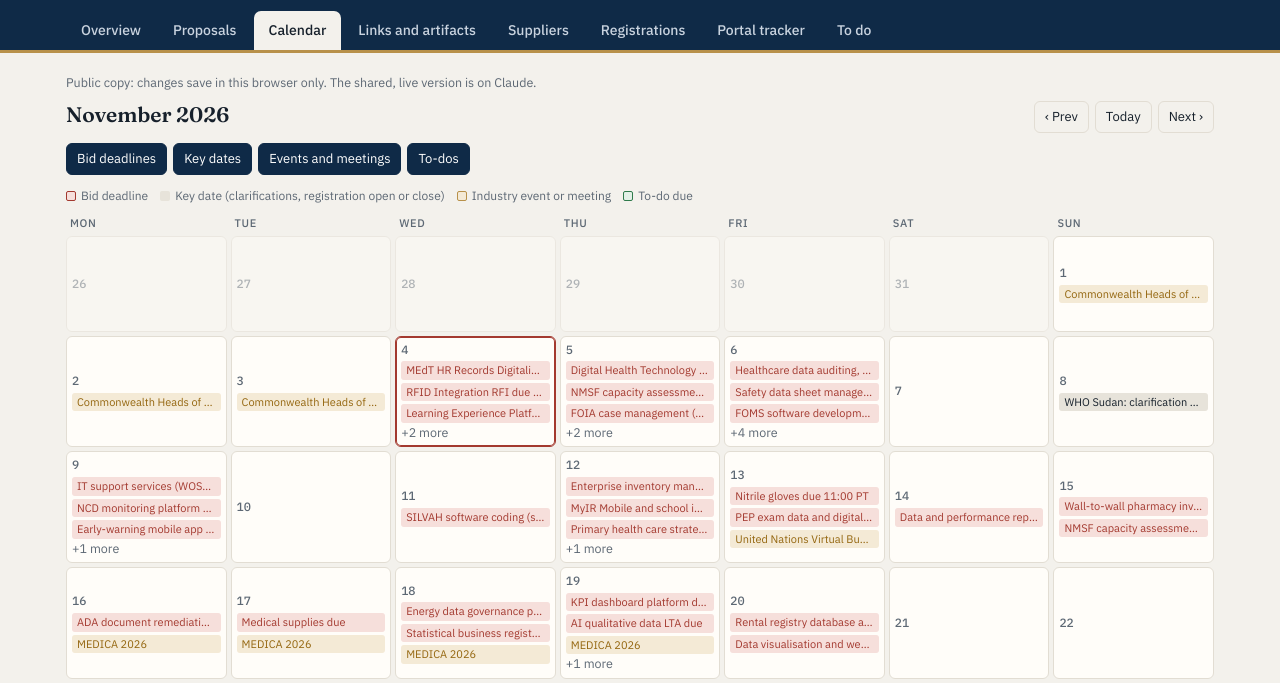
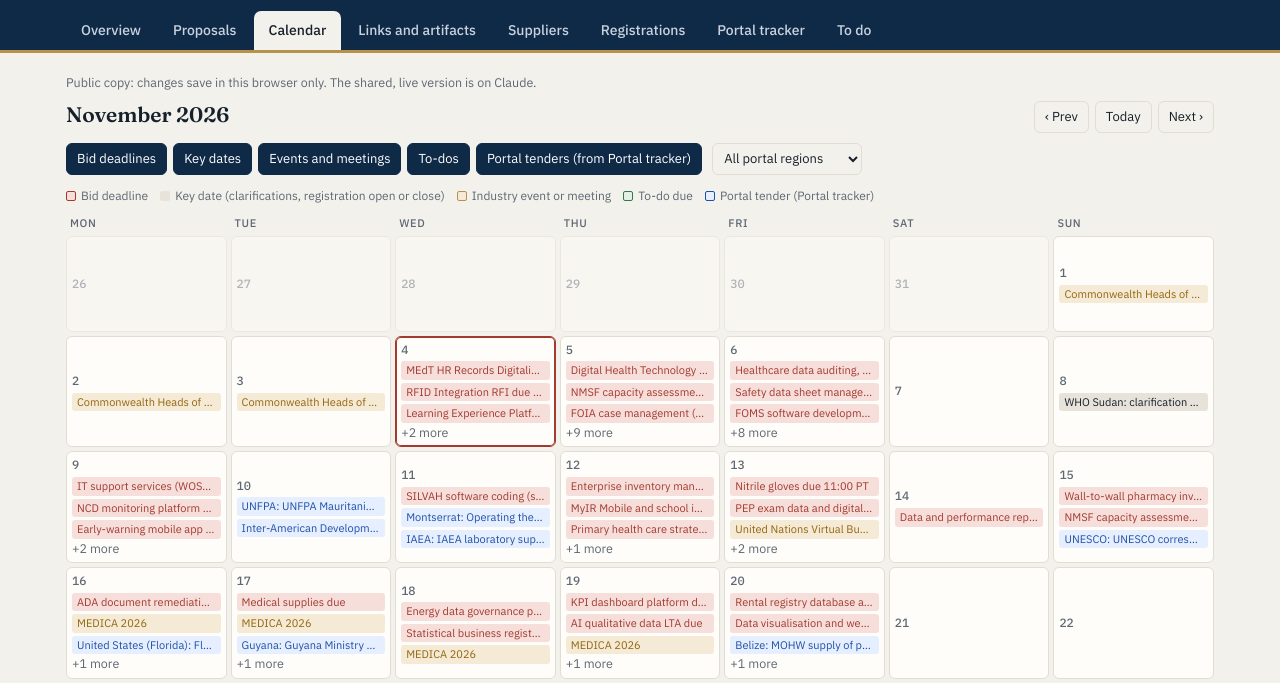
Before and after one commit to AgenticRx-hub/demos, a plain HTML site: page ops/index.html in a window 1280 px wide. Both pictures are taken after a click on the link "Calendar". Shown: the part 50-733 px from the top of the page. Drawn offline with Linux system fonts and the light colour scheme.

Commit message:
Ops tracker: portal tenders on the calendar with region and priority filter
Co-Authored-By: Claude Opus 5.5 <noreply@anthropic.com>
Claude-Session: https://claude.ai/code/session_01Ea35BNX3dyyMyf2DUcxnqy

```diff
--- a/ops/index.html
+++ b/ops/index.html
@@ -73,7 +73,7 @@ a{color:var(--blue)}
 .day.other{opacity:.45}.day.is-today{border-color:var(--bad);box-shadow:inset 0 0 0 1px var(--bad)}
 .day .num{font:500 12px var(--mono);color:var(--muted)}
 .ev{display:block;margin-top:3px;padding:1px 5px;border-radius:3px;white-space:nowrap;overflow:hidden;text-overflow:ellipsis;font-size:11px;line-height:1.5}
-.ev.deadline{background:var(--badbg);color:var(--bad)}.ev.event{background:var(--goldsoft);color:var(--warn)}.ev.task{background:var(--okbg);color:var(--ok)}.ev.key{background:var(--idle);color:var(--ink)}
+.ev.deadline{background:var(--badbg);color:var(--bad)}.ev.event{background:var(--goldsoft);color:var(--warn)}.ev.task{background:var(--okbg);color:var(--ok)}.ev.key{background:var(--idle);color:var(--ink)}.ev.portal{background:#e6efff;color:#1f4fa8}
 .legend{display:flex;gap:12px;flex-wrap:wrap;font-size:12px;color:var(--muted)}
 .legend i{display:inline-block;width:10px;height:10px;border-radius:2px;margin-right:5px;vertical-align:-1px}
 .daylist li{margin:6px 0}
@@ -142,7 +142,7 @@ a{color:var(--blue)}
 <div class="calhead"><h2 id="calTitle">Calendar</h2>
 <div style="display:flex;gap:6px;align-items:center"><button class="ghost" id="prevM" aria-label="Previous month">‹ Prev</button><button class="ghost" id="todayM">Today</button><button class="ghost" id="nextM" aria-label="Next month">Next ›</button></div></div>
 <div class="chips" id="cfilter"></div>
-<div class="legend" style="margin-bottom:8px"><span><i style="background:var(--badbg);border:1px solid var(--bad)"></i>Bid deadline</span><span><i style="background:var(--idle)"></i>Key date (clarifications, registration open or close)</span><span><i style="background:var(--goldsoft);border:1px solid var(--gold)"></i>Industry event or meeting</span><span><i style="background:var(--okbg);border:1px solid var(--ok)"></i>To-do due</span></div>
+<div class="legend" style="margin-bottom:8px"><span><i style="background:var(--badbg);border:1px solid var(--bad)"></i>Bid deadline</span><span><i style="background:var(--idle)"></i>Key date (clarifications, registration open or close)</span><span><i style="background:var(--goldsoft);border:1px solid var(--gold)"></i>Industry event or meeting</span><span><i style="background:var(--okbg);border:1px solid var(--ok)"></i>To-do due</span><span><i style="background:#e6efff;border:1px solid #1f4fa8"></i>Portal tender (Portal tracker)</span></div>
 <div class="cal" id="cal"></div>
 <div class="panel" style="margin-top:14px"><h3 style="margin-top:0" id="dayTitle">Select a day</h3><ul class="daylist" id="dayList" style="padding-left:18px;margin:0"></ul></div>
 </section>
@@ -340,18 +340,20 @@ document.addEventListener("click",e=>{const b=e.target.closest("[data-pf]");if(b
 document.addEventListener("input",e=>{if(e.target.id==="pq"){pq=e.target.value;renderProposals()}});
 document.addEventListener("change",async e=>{const s=e.target.closest(".asel");if(!s)return;const id=s.dataset.p,f=s.dataset.f;ASSIGN[id]=Object.assign({},ASSIGN[id],{[f]:s.value});renderAll();await save("assign/"+id,ASSIGN[id])});
 // ---------- calendar ----------
-let cm=new Date(today.getFullYear(),today.getMonth(),1),cf={deadline:true,key:true,event:true,task:true},selDay=null;
+let cm=new Date(today.getFullYear(),today.getMonth(),1),cf={deadline:true,key:true,event:true,task:true,portal:true},creg="all",selDay=null;
 function items(){const out=[];
 P.forEach(p=>{if(st(p)!=="hold")out.push({date:p.due,type:"deadline",title:`${p.name} due${p.time?" "+p.time+" PT":""}`,sub:p.buyer})});
 KEY.forEach(([d,t])=>out.push({date:d,type:"key",title:t}));
 EVENTS.forEach(e=>{const s=d8(e.date),en=e.end?d8(e.end):s;for(let d=new Date(s);d<=en;d.setDate(d.getDate()+1)){out.push({date:d.toISOString().slice(0,10),type:"event",title:e.title+(e.confirmed===false?" (TBC)":""),sub:e.location+(e.category?" · "+e.category:""),url:e.url,why:e.why,note:e.reg_note})}});
 EVENTS.forEach(e=>{if(e.reg_open)out.push({date:e.reg_open,type:"key",title:"Registration opens: "+e.title,url:e.url});if(e.reg_close)out.push({date:e.reg_close,type:"key",title:"Last day to register: "+e.title,url:e.url})});
+const pn=new Set(P.map(p=>p.name.toLowerCase()));
+REG.forEach(r=>{if(!r.next_open||pn.has(String(r.next_title).toLowerCase()))return;if(creg==="pri"?!r.priority:(creg!=="all"&&r.region!==creg))return;out.push({date:r.next_open,type:"portal",title:`${r.name}: ${r.next_title||"open tender"} closes`,sub:`${r.portal} · ${RST[rst(r)][0]}${RASG[r.id]?" · "+RASG[r.id]:""}`,url:r.next_url||r.url})});
 TASKS.forEach(t=>{if(t.due&&t.status!=="done")out.push({date:t.due,type:"task",title:t.title,sub:t.lead?"Lead: "+t.lead:""})});
 return out.filter(i=>cf[i.type])}
 function iso(d){return `${d.getFullYear()}-${String(d.getMonth()+1).padStart(2,"0")}-${String(d.getDate()).padStart(2,"0")}`}
 function renderCalendar(){
 $("calTitle").textContent=cm.toLocaleDateString("en-GB",{month:"long",year:"numeric"});
-$("cfilter").innerHTML=[["deadline","Bid deadlines"],["key","Key dates"],["event","Events and meetings"],["task","To-dos"]].map(([k,l])=>`<button class="ghost" aria-pressed="${cf[k]}" data-cf="${k}">${l}</button>`).join("");
+$("cfilter").innerHTML=[["deadline","Bid deadlines"],["key","Key dates"],["event","Events and meetings"],["task","To-dos"],["portal","Portal tenders (from Portal tracker)"]].map(([k,l])=>`<button class="ghost" aria-pressed="${cf[k]}" data-cf="${k}">${l}</button>`).join("")+`<select id="creg" aria-label="Portal tenders region" style="margin-left:4px"><option value="all">All portal regions</option><option value="pri">Priority portals only</option>${[...new Set(REG.map(r=>r.region))].sort().map(x=>`<option ${creg===x?"selected":""}>${esc(x)}</option>`).join("")}</select>`;if(creg==="pri")$("creg").value="pri";
 const all=items();const by={};all.forEach(i=>(by[i.date]=by[i.date]||[]).push(i));
 const first=new Date(cm);const off=(first.getDay()+6)%7;const startD=new Date(first);startD.setDate(1-off);
 let h=["Mon","Tue","Wed","Thu","Fri","Sat","Sun"].map(d=>`<div class="dow">${d}</div>`).join("");
@@ -359,8 +361,9 @@ for(let i=0;i<42;i++){const d=new Date(startD);d.setDate(startD.getDate()+i);con
 h+=`<button class="day ${d.getMonth()!==cm.getMonth()?"other":""} ${+d===+today?"is-today":""}" data-day="${k}" aria-label="${d.toDateString()}, ${its.length} items"><span class="num">${d.getDate()}</span>${its.slice(0,3).map(x=>`<span class="ev ${x.type}">${esc(x.title)}</span>`).join("")}${its.length>3?`<span class="small muted">+${its.length-3} more</span>`:""}${its.length?`<span class="cnt">${its.length}</span>`:""}</button>`}
 $("cal").innerHTML=h;showDay(selDay||iso(today))}
 function showDay(k){selDay=k;const its=items().filter(i=>i.date===k);$("dayTitle").textContent=fmtD(k);
-$("dayList").innerHTML=its.length?its.map(i=>{const g=gcal(i);return `<li><span class="ev ${i.type}" style="display:inline-block">${{deadline:"Deadline",key:"Key date",event:"Event",task:"To-do"}[i.type]}</span> ${i.url?`<a href="${esc(i.url)}" target="_blank" rel="noopener">${esc(i.title)}</a>`:esc(i.title)} <span class="small muted">${esc(i.sub||"")}</span>${i.why?`<div class="small muted">${esc(i.why)}</div>`:""}${i.note?`<div class="small muted">Registration: ${esc(i.note)}</div>`:""} <a class="small" href="${g}" target="_blank" rel="noopener">Add to Google Calendar</a></li>`}).join(""):`<li class="muted" style="list-style:none">Nothing scheduled.</li>`}
+$("dayList").innerHTML=its.length?its.map(i=>{const g=gcal(i);return `<li><span class="ev ${i.type}" style="display:inline-block">${{deadline:"Deadline",key:"Key date",event:"Event",task:"To-do",portal:"Portal tender"}[i.type]}</span> ${i.url?`<a href="${esc(i.url)}" target="_blank" rel="noopener">${esc(i.title)}</a>`:esc(i.title)} <span class="small muted">${esc(i.sub||"")}</span>${i.why?`<div class="small muted">${esc(i.why)}</div>`:""}${i.note?`<div class="small muted">Registration: ${esc(i.note)}</div>`:""} <a class="small" href="${g}" target="_blank" rel="noopener">Add to Google Calendar</a></li>`}).join(""):`<li class="muted" style="list-style:none">Nothing scheduled.</li>`}
 function gcal(i){const d=i.date.replace(/-/g,"");const n=iso(new Date(d8(i.date).getTime()+864e5)).replace(/-/g,"");return "https://calendar.google.com/calendar/render?action=TEMPLATE&text="+encodeURIComponent("Agentic Rx: "+i.title)+"&dates="+d+"/"+n+"&details="+encodeURIComponent((i.sub||"")+(i.url?"\n"+i.url:""))}
+document.addEventListener("change",e=>{if(e.target.id==="creg"){creg=e.target.value;renderCalendar();if(selDay)showDay(selDay)}});
 document.addEventListener("click",e=>{const d=e.target.closest("[data-day]");if(d){showDay(d.dataset.day)}const c=e.target.closest("[data-cf]");if(c){cf[c.dataset.cf]=!cf[c.dataset.cf];renderCalendar()}});
 $("prevM").onclick=()=>{cm=new Date(cm.getFullYear(),cm.getMonth()-1,1);renderCalendar()};$("nextM").onclick=()=>{cm=new Date(cm.getFullYear(),cm.getMonth()+1,1);renderCalendar()};$("todayM").onclick=()=>{cm=new Date(today.getFullYear(),today.getMonth(),1);selDay=iso(today);renderCalendar()};
 // ---------- artifacts ----------
```
